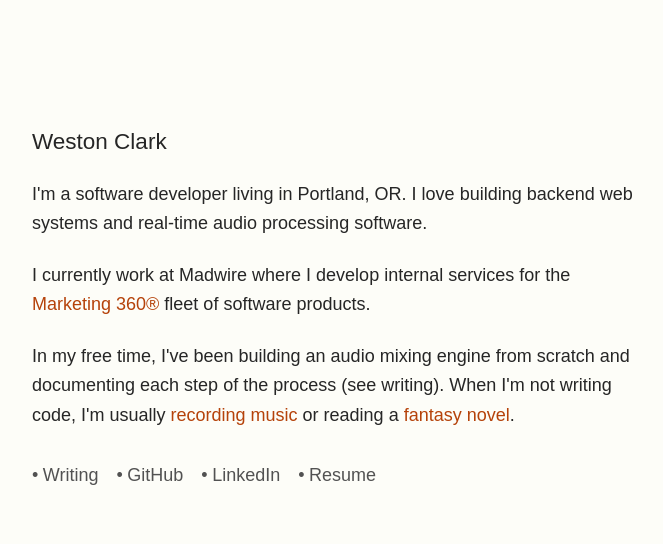
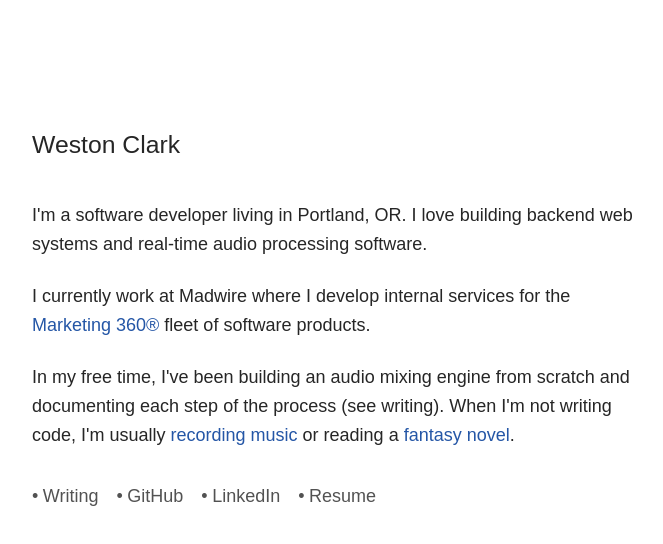
Before and after one commit to westonclark/personal-website-v2, a Next.js app: page / in a window 1280 px wide. Shown: the top 544 px of the page, without its empty margins (302-965 px from the left). Built offline with nearby package versions, Linux system fonts and the light colour scheme; a web font is replaced by a local one.

Commit message:
Style updates

```diff
--- a/app/global.css
+++ b/app/global.css
@@ -86,22 +86,22 @@
 }
 
 .prose-blog a {
-  color: #b5420a;
+  color: #2456a6;
   text-decoration: underline;
   text-underline-offset: 2px;
   transition: color 0.15s;
 }
 
 .prose-blog a:hover {
-  color: #963708;
+  color: #1a4283;
 }
 
 @media (prefers-color-scheme: dark) {
   .prose-blog a {
-    color: #d97757;
+    color: #7ba7e8;
   }
   .prose-blog a:hover {
-    color: #e08568;
+    color: #9bbcf0;
   }
 }
 
--- a/app/layout.tsx
+++ b/app/layout.tsx
@@ -53,7 +53,7 @@
         stixTwoText.className,
       )}
     >
-      <body className="antialiased bg-[#fdfdf8] dark:bg-[#090b0b] mx-auto px-4 py-16 md:px-16 md:py-24 md:max-w-2xl">
+      <body className="antialiased bg-white dark:bg-[#090b0b] mx-auto px-4 py-16 md:px-16 md:py-24 md:max-w-2xl">
         <main className="">{children}</main>
         <Analytics />
         <SpeedInsights />
--- a/app/page.tsx
+++ b/app/page.tsx
@@ -4,7 +4,7 @@
   return (
     <section className="pt-8 md:pt-4 dark:text-neutral-300">
       <div className="flex flex-col gap-5">
-        <h1 className="text-xl md:text-xl font-medium dark:text-white">
+        <h1 className="text-[1.375rem] mb-3 font-medium dark:text-white">
           Weston Clark
         </h1>
 
@@ -18,7 +18,7 @@
           <Link
             target="_blank"
             rel="noopener noreferrer"
-            className="text-[#b5420a] hover:text-[#963708] dark:text-[#d97757] dark:hover:text-[#e08568] transition-colors"
+            className="text-[#2456a6] hover:text-[#1a4283] dark:text-[#7ba7e8] dark:hover:text-[#9bbcf0] transition-colors"
             href="https://www.marketing360.com"
           >
             {" "}
@@ -34,7 +34,7 @@
           <Link
             target="_blank"
             rel="noopener noreferrer"
-            className="text-[#b5420a] hover:text-[#963708] dark:text-[#d97757] dark:hover:text-[#e08568] transition-colors"
+            className="text-[#2456a6] hover:text-[#1a4283] dark:text-[#7ba7e8] dark:hover:text-[#9bbcf0] transition-colors"
             href="https://open.spotify.com/playlist/2TrlJn4BcZQ1PihCPDFEO3?si=11004ae8d8954ef4"
           >
             {" "}
@@ -44,7 +44,7 @@
           <Link
             target="_blank"
             rel="noopener noreferrer"
-            className="text-[#b5420a] hover:text-[#963708] dark:text-[#d97757] dark:hover:text-[#e08568] transition-colors"
+            className="text-[#2456a6] hover:text-[#1a4283] dark:text-[#7ba7e8] dark:hover:text-[#9bbcf0] transition-colors"
             href="https://www.goodreads.com/user/show/158954021-weston-clark"
           >
             {" "}
--- a/app/writing/page.tsx
+++ b/app/writing/page.tsx
@@ -52,7 +52,7 @@
         <div className="flex flex-col gap-6">
           {Object.entries(bySeries).map(([series, seriesPosts]) => (
             <div key={series} className="flex flex-col gap-3">
-              <p className="text-[#b5420a] dark:text-[#d97757] text-base italic">
+              <p className="text-[#2456a6] dark:text-[#7ba7e8] text-base italic">
                 {series}
               </p>
               <div className="flex flex-col gap-3">
```
